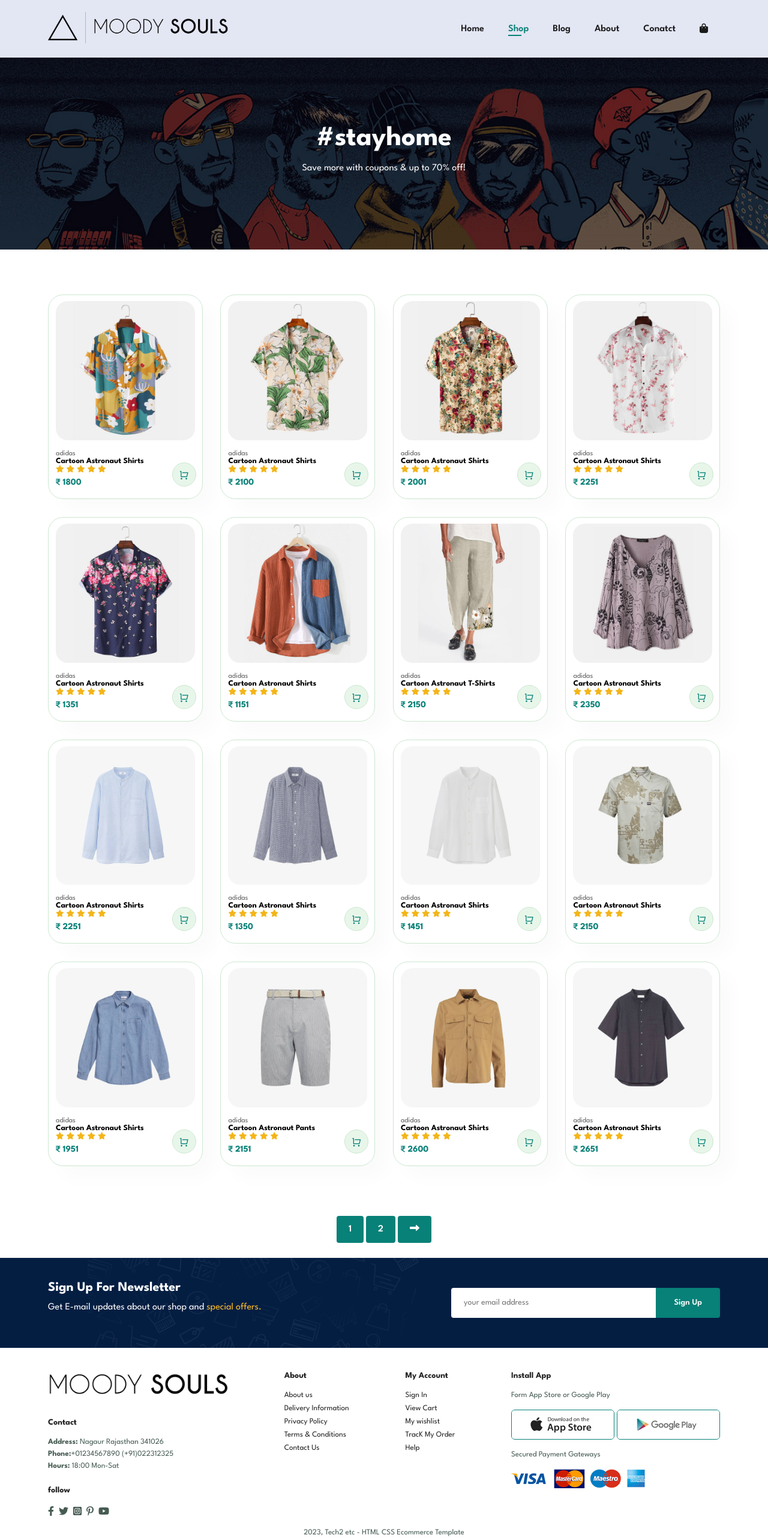
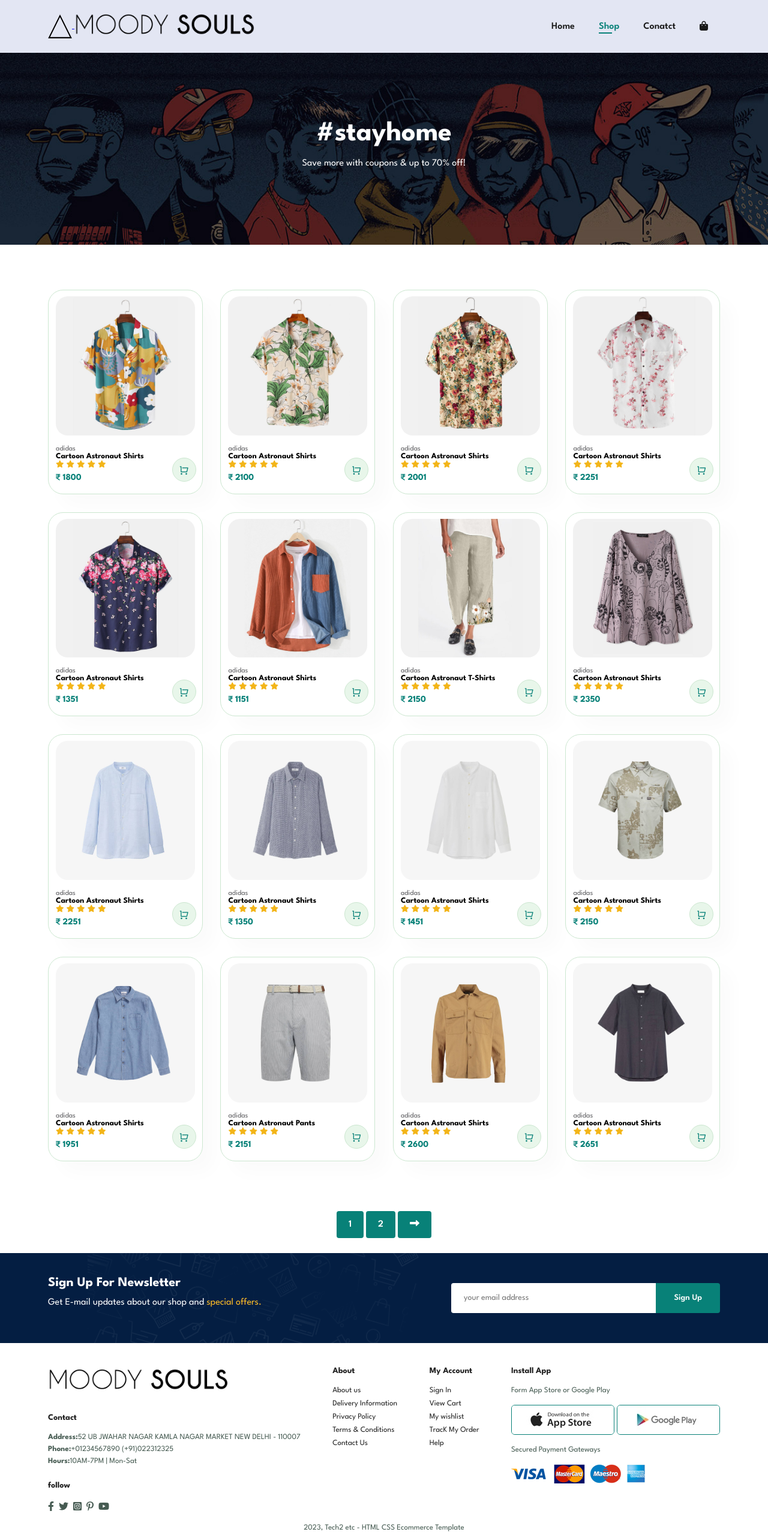
Before and after one commit to tanay-dice/e-commerce, a plain HTML site: page shop.html in a window 1280 px wide. Shown: the whole page at 60% size. Drawn offline with nearby package versions, Linux system fonts and the light colour scheme.

Commit message:
changed address

```diff
--- a/shop.html
+++ b/shop.html
@@ -14,15 +14,17 @@
   <body>
     <section id="header">
       <a href="#">
-        <img src="img/Untitled-2.png" class="logo" alt="No image" />
-        <img src="/img/Asset 1.png" class="triangle" alt="No logo" />
+        <!-- <img src="img/Untitled-2.png" class="logo" alt="No image" />
+        <img src="/img/Asset 1.png" class="triangle" alt="No logo" /> -->
+        <img src="/img/Asset 1.png" class="triangle" alt="">
+        <img src="/img/Asset 3.png" class="logo" alt="">
       </a>
       <div>
         <ul id="navbar">
           <li><a href="index.html">Home</a></li>
           <li><a class="active" href="shop.html">Shop</a></li>
-          <li><a href="blog.html">Blog</a></li>
-          <li><a href="About.html">About</a></li>
+          <!-- <li><a href="blog.html">Blog</a></li> -->
+          <!-- <li><a href="About.html">About</a></li> -->
           <li><a href="Conatct.html">Conatct</a></li>
           <li id="lg-bag">
             <a href="cart.html"><i class="fa-solid fa-bag-shopping"></i></a>
@@ -328,9 +330,10 @@
       <div class="col">
         <img class="logo" src="/img/Asset 3.png" alt="No image" />
         <h4>Contact</h4>
-        <p><strong>Address:</strong> Nagaur Rajasthan 341026</p>
+        <p><strong>Address:</strong>52 UB JWAHAR NAGAR KAMLA NAGAR MARKET
+          NEW DELHI - 110007</p>
         <p><strong>Phone:</strong>+01234567890 (+91)022312325</p>
-        <p><strong>Hours:</strong> 18:00 Mon-Sat</p>
+        <p><strong>Hours:</strong>10AM-7PM | Mon-Sat</p>
         <div class="follow">
           <h4>follow</h4>
           <div class="icon">
--- a/style.css
+++ b/style.css
@@ -36,9 +36,17 @@ p {
 }
 .logo{
   width: 300px;
+  vertical-align: middle;
+
 }
 .triangle {
-  display: none;
+  /* display: none; */
+  height: 40px;
+  width: 40px;
+  /* align-items: center; */
+  vertical-align: middle;
+
+
 }
 button.normal {
   font-size: 14px;
@@ -130,6 +138,7 @@ body {
   width: 100%;
   /* background-position: top 25% right 0; */
   background-size: cover;
+  object-fit: cover;
   padding: 0 80px;
   display: flex;
   flex-direction: column;
@@ -865,16 +874,16 @@ padding-top: 15px;
     padding: 80px 0 0 10px;
     transition: 0.3s;
   }
-  #header a .logo {
+  /* #header a .logo {
     display: none;
-  }
-  .triangle {
+  } */
+  /* .triangle {
     display: block;
     width: 30px !important;
     height: 30px;
     object-fit: cover;
 
-  }
+  } */
   #navbar.active {
     right: 0px;
   }
```
Also changed, not shown: conatct.html (+11 -7 lines), index.html (+7 -4 lines).
